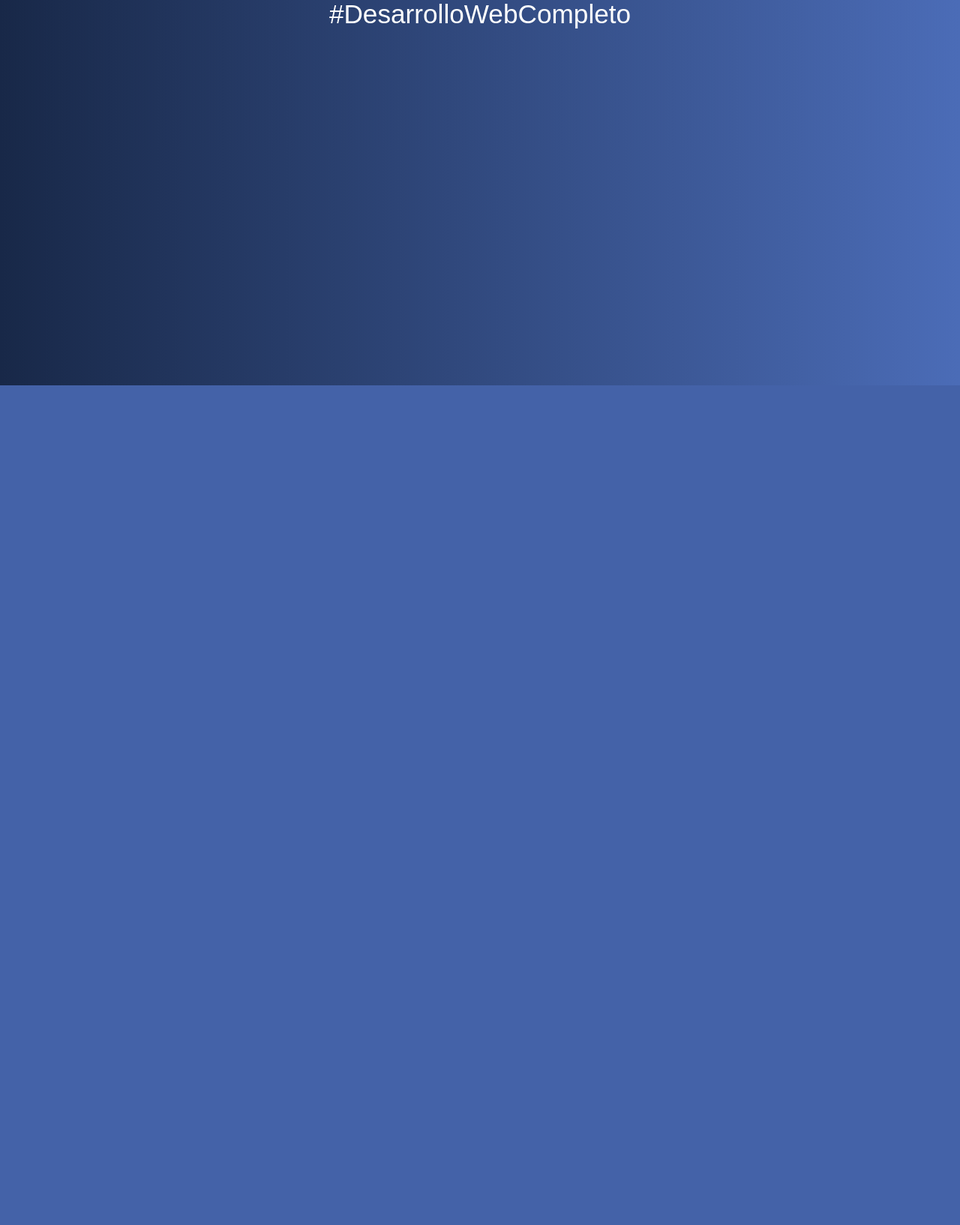
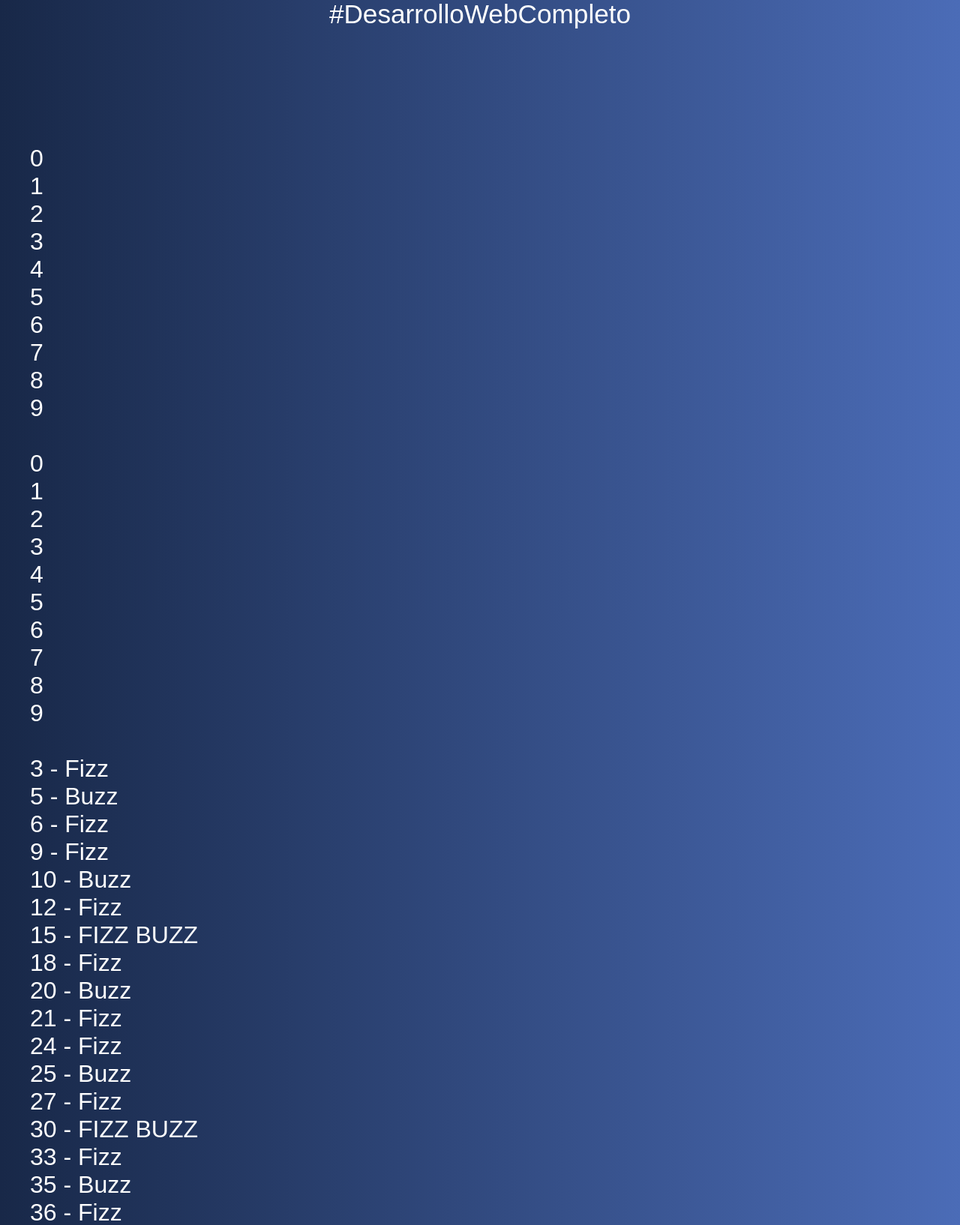
Before and after one commit to r0odr1/introduccionPHP, a PHP site: page /13-loops.php in a window 1280 px wide. Shown: the part 286-1920 px from the top of the page at 75% size. Before the commit the page ends 800 px from the top, so only its background shows below. Run offline with PHP 8.4, Linux system fonts and the light colour scheme.

Commit message:
for loops

```diff
--- a/13-loops.php
+++ b/13-loops.php
@@ -1,6 +1,42 @@
 <?php include 'includes/header.php';
 
+// While : Primero revisa la condicion y despues ejecuta el codigo
+$i = 0; // Inicializados o incremento
 
+while ($i < 10) {
+  echo $i . "<br/>";
 
+  $i++; // Incremento
+}
+echo "<br/>";
+
+// Do While : Primero ejecuta el codigo y despues revisa la condicion
+$i = 0;
+
+do {
+  echo $i . "<br/>";
+
+  $i++;
+} while ($i < 10);
+echo "<br/>";
+
+/**
+ * Si el numero actual se puede dividir entre 3, imprimir Fizz
+ * si el numero actual es multiplo de 5, imprimir Buzz
+ * Si es multiplo de 3 y 5, imprimir Fizz Buzz
+ * **/
+
+// For Loop
+for($i = 1; $i < 1000; $i++) {
+  if($i % 3 === 0 && $i % 5 === 0) {
+    echo $i . " - FIZZ BUZZ <br>";
+  }
+  elseif($i % 3 === 0) {
+    echo $i . " - Fizz <br>";
+  }
+  elseif($i % 5 === 0) {
+    echo $i . " - Buzz <br>";
+  }
+}
 
 include 'includes/footer.php';
```
